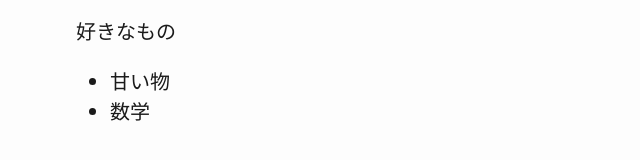
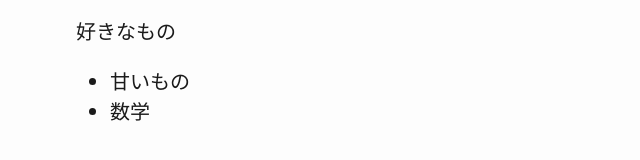
Before and after one commit to sakikuroe/.github.io, a plain HTML site: page index.html in a window 1280 px wide. Shown: the part 366-526 px from the top of the page, 204-844 px from the left. Drawn offline with Linux system fonts and the light colour scheme.

Commit message:
括弧の位置と誤字の修正

```diff
--- a/index.html
+++ b/index.html
@@ -153,10 +153,10 @@
 <h1 class="title">Hello, world!</h1>
 </header>
 <h1 id="自己紹介">自己紹介</h1>
-<p>名前：くろさき(<a href="https://twitter.com/SakiKuroe">@sakikuroe</a>)</p>
+<p>名前：くろさき <a href="https://twitter.com/SakiKuroe">@sakikuroe</a>)</p>
 <p>好きなもの</p>
 <ul>
-<li>甘い物</li>
+<li>甘いもの</li>
 <li>数学</li>
 </ul>
 </body>
```
